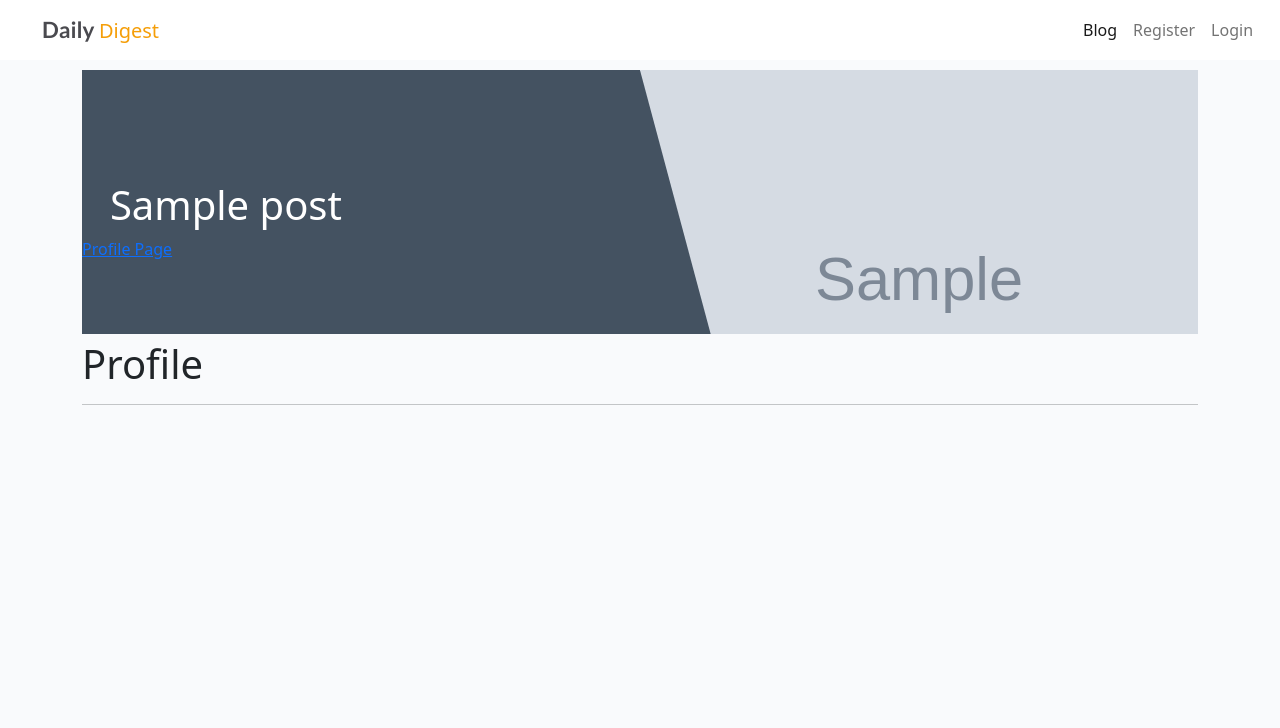
After one commit to Madu-J/daily-digest01, a Django app: template templates/profile.html in a window 1280 px wide. The commit adds this page. Shown: the top 728 px of the page. Run offline with Django 3.2, Linux system fonts and the light colour scheme; the template is opened without the code that fills it: most values are stand-ins (such as "Sample title", 1, 10 or a date in 2020); grey boxes marked "Sample" are stand-in pictures; some libraries are stand-ins or nearby versions.

Commit message:
Fix profile page

```diff
--- a/home/admin.py
+++ b/home/admin.py
@@ -1,5 +1,5 @@
 from django.contrib import admin
-from .models import Post, Comment, Profile
+from .models import Post, Comment, UserProfile
 from django_summernote.admin import SummernoteModelAdmin
 
 
@@ -26,6 +26,6 @@ class CommentAdmin(admin.ModelAdmin):
 
 
 
-@admin.register(Profile)
+@admin.register(UserProfile)
 class ProfileAdmin(admin.ModelAdmin):
-    list_display = ('user', 'bio', 'add_profile')
+    list_display = ('user', 'bio')
--- a/home/forms.py
+++ b/home/forms.py
@@ -1,6 +1,6 @@
 from django import forms
 from django_summernote.widgets import SummernoteWidget
-from .models import Comment, Profile
+from .models import Comment, UserProfile
 
 
 class CommentForm(forms.ModelForm):
@@ -24,7 +24,7 @@ class ProfileForm(forms.ModelForm):
         """
         Get profile model, choose fields to display and add summernote widget
         """
-        model = Profile
+        model = UserProfile
         fields = [
             'user',
             'bio',
--- a/home/models.py
+++ b/home/models.py
@@ -18,6 +18,7 @@ class Post(models.Model):
     created_on = models.DateTimeField(auto_now_add=True)
     status = models.IntegerField(choices=STATUS, default=0)
     likes = models.ManyToManyField(User, related_name='blog_likes', blank=True)
+    comments = models.ManyToManyField(User, related_name='post_comments', blank=True)
 
     class Meta:
         ordering = ['-created_on']
@@ -57,4 +58,4 @@ class UserProfile(models.Model):
     youtube_url = models.CharField(max_length=255, null=True, blank=True,)
 
     def __str__(self):
-        return  (self.user)
+        return  f"Profile {self.user} by {self.bio}"
--- a/home/urls.py
+++ b/home/urls.py
@@ -3,10 +3,10 @@ from django.urls import path
 
 urlpatterns = [
     path("", views.PostList.as_view(), name="home"),
-    path('news/', views.PostDetail.as_view(), name="news"),
     path('comments/<int:pk>/update/', views.UpdateComment.as_view(), name='update_comment'),
     path('comments/<int:pk>/delete/', views.DeleteComment.as_view(), name='delete_comment'),
     path('like/<slug:slug>', views.PostLike.as_view(), name='post_like'),
+    path('profile/<int:pk>', views.UserProfile.as_view(), name='user_profile'),
+    path('profile/<int:pk>/update/', views.UpdateProfile.as_view(), name='edit_profile'),
     path('postdetail/<slug:slug>', views.PostDetail.as_view(), name='post_detail'),
-    path('<int:pk>/profile/', UserProfile.as_view(), name='user_profile'),
 ]
--- a/templates/base.html
+++ b/templates/base.html
@@ -38,14 +38,11 @@
             <div class="collapse navbar-collapse right" id="navbarText">
             <ul class="navbar-nav me-auto mb-2 mb-lg-0">
                 <li class="nav-item">
-                    <a class="nav-link active" aria-current="page" href="{% url 'home' %}">Home</a>
-                </li>
-                <li class="nav-item">
-                    <a class="nav-link active" aria-current="page" href="{% url 'news' %}">News</a>
+                    <a class="nav-link active" aria-current="page" href="{% url 'home' %}">Blog</a>
                 </li>
                 {% if user.is_authenticated %}
                 <li class="nav-item">
-                    <a class="nav-link active" aria-current="page" href="{% url 'user_profile' %}">Profile</a>
+                    <a class="nav-link active" aria-current="page" href="{% url 'user_profile' user.pk %}">Profile</a>
                 </li>
                 <li class="nav-item">
                     <a class="nav-link" href="{% url 'account_logout' %}">Logout</a>
--- /dev/null
+++ b/templates/profile.html
@@ -0,0 +1,59 @@
+{% extends 'base.html' %}
+{% block content %}
+{% load crispy_forms_tags %}
+
+<div class="masthead">
+    <div class="container">
+        <div class="row g-0">
+            <div class="col-md-6 masthead-text">
+                <!-- Post title goes in these h1 tags -->
+                <h1 class="post-title">{{ post.title }}</h1>
+                <!-- Post author goes before the | the post's created date goes after -->
+                <a href="{% url 'user_profile' user.pk %}">Profile Page</a>
+            </div>
+            <div class="d-none d-md-block col-md-6 masthead-image">
+                <!-- The featured image URL goes in the src attribute -->
+                {% if "placeholder" in post.featured_image.url %}
+                <img src="https://keestalkstech.com/wp-content/uploads/2019/09/amazon-s3-logo.png">
+                {% else %}
+                <img src=" {{ post.featured_image.url }}" width="100%">
+                {% endif %}
+            </div>
+        </div>
+    </div>
+</div>
+
+{% if is_paginated %}
+<nav aria-label="Page navigation">
+    <ul class="pagination justify-content-center">
+        {% if page_obj.has_previous %}
+        <li><a href="?page={{ page_obj.previous_page_number }}" class="page-link">&laquo; PREV </a></li>
+        {% endif %}
+        {% if page_obj.has_next %}
+        <li><a href="?page={{ page_obj.next_page_number }}" class="page-link"> NEXT &raquo;</a></li>
+
+        {% endif %}
+    </ul>
+</nav>
+{% endif %}
+
+<div class="container">
+    <h1 class="page-title">Profile</h1>
+    <hr class="home-break">
+    <br>
+    <div class="row justify-content-center ">
+        {% if user.is_authenticated %}
+        {% load cloudinary %}
+        <div class="col-11 col-md-8 col-lg-6 mt-3 add-story-outer">
+            <!-- Form section -->
+            <form method="post" class="user_profile mb-5" enctype="multipart/form-data">
+                {{ form | crispy }}
+                {% csrf_token %}
+                <button type="submit" class="btn btn-outline-dark">Submit</button>
+                <a class="btn btn btn-outline-dark m-2" href="{%  url 'user_profile' user.pk %}">Cancel</a>
+            </form>
+        </div>
+        {% endif %}
+</div>
+
+{% endblock content %}
```
Also changed, not shown: home/views.py (+25 -3 lines), templates/Profile.html (deleted, +0 -26 lines), templates/edit_profile.html (added, +28 -0 lines), templates/news.html (deleted, +0 -59 lines), templates/post_detail.html (+4 -20 lines), templates/user_profile.html (deleted, +0 -13 lines), home/migrations/0002_userprofile.py (added).
